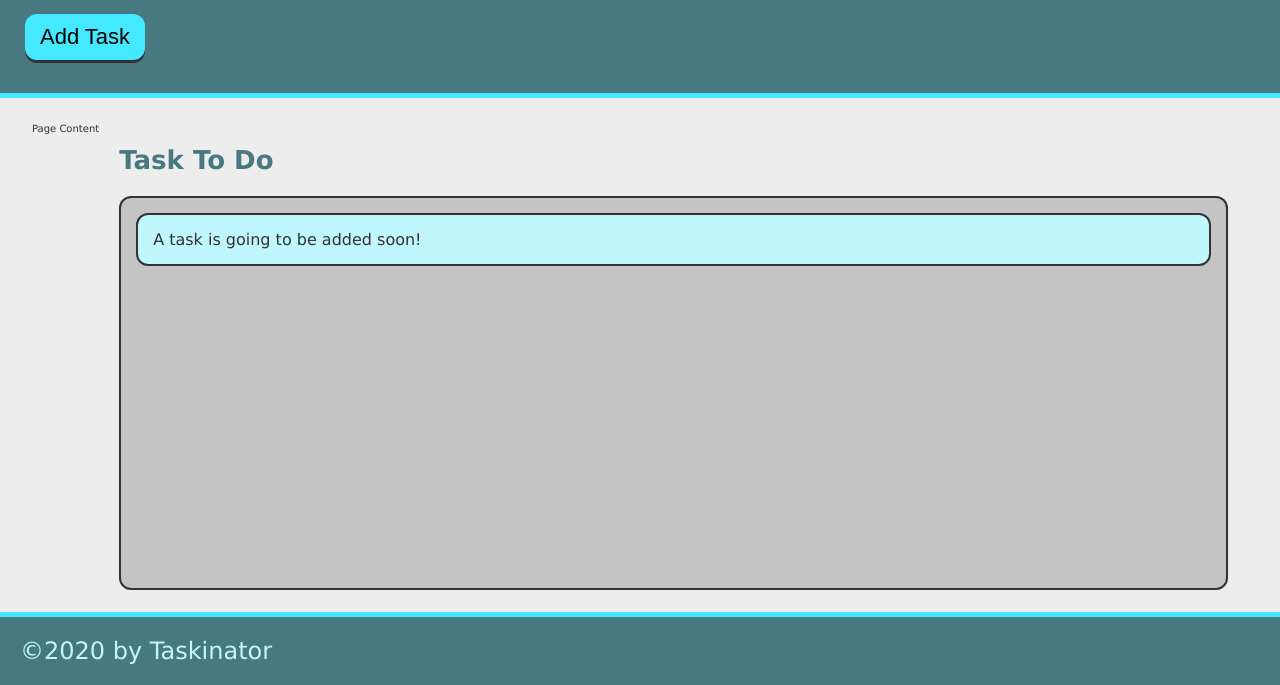
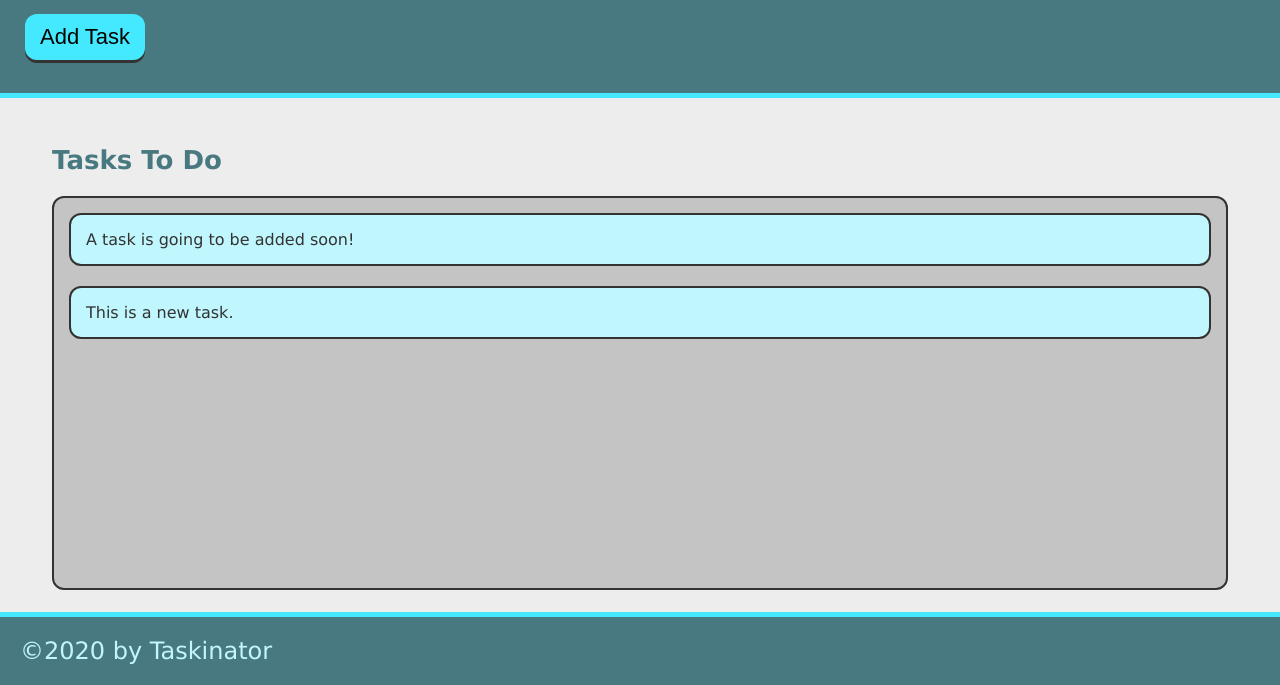
Before and after one commit to gpmike31/taskinator, a plain HTML site: page index.html in a window 1280 px wide. Both pictures are taken after a click on the button "Add Task". Shown: the part 115-800 px from the top of the page. Drawn offline with Linux system fonts and the light colour scheme.

Commit message:
add ability to add task

```diff
--- a/assets/js/script.js
+++ b/assets/js/script.js
@@ -0,0 +1,11 @@
+var buttonEl = document.querySelector("#save-task");
+var tasksToDoEl = document.querySelector("#tasks-to-do");
+
+var createTaskHandler = function() {
+  var listItemEl = document.createElement("li");
+  listItemEl.className = "task-item";
+  listItemEl.textContent = "This is a new task.";
+  tasksToDoEl.appendChild(listItemEl);
+};
+
+buttonEl.addEventListener("click", createTaskHandler);
--- a/index.html
+++ b/index.html
@@ -10,26 +10,27 @@
 </head>
 
 <body>
+
   <header>
     <h1 class="page-title">Taskinator</h1>
     <p>Click the button below to add a new task!</p>
-        <button class="btn" >Add Task</button>
+    <button class="btn" id="save-task">Add Task</button>
   </header>
 
-    <script src="./assets/js/script.js"></script>
-
-    <main class="page-content">Page Content
-        <section class=task-list-wrapper>
-            <h2 class=list-title>Task To Do</h2>
-            <Ul class="task-list">
-                <Li class="task-item">A task is going to be added soon!</Li>
-            </Ul>
+  <main class="page-content">
+    <section class="task-list-wrapper">
+      <h2 class="list-title">Tasks To Do</h2>
+      <ul class="task-list" id="tasks-to-do">
+        <li class="task-item">A task is going to be added soon!</li>
+      </ul>
     </section>
   </main>
-</body>
 
   <footer>
     &copy;2020 by Taskinator
   </footer>
 
+  <script src="./assets/js/script.js"></script>
+</body>
+
 </html>
```
Lines whose indentation alone changed are shown as unchanged.
